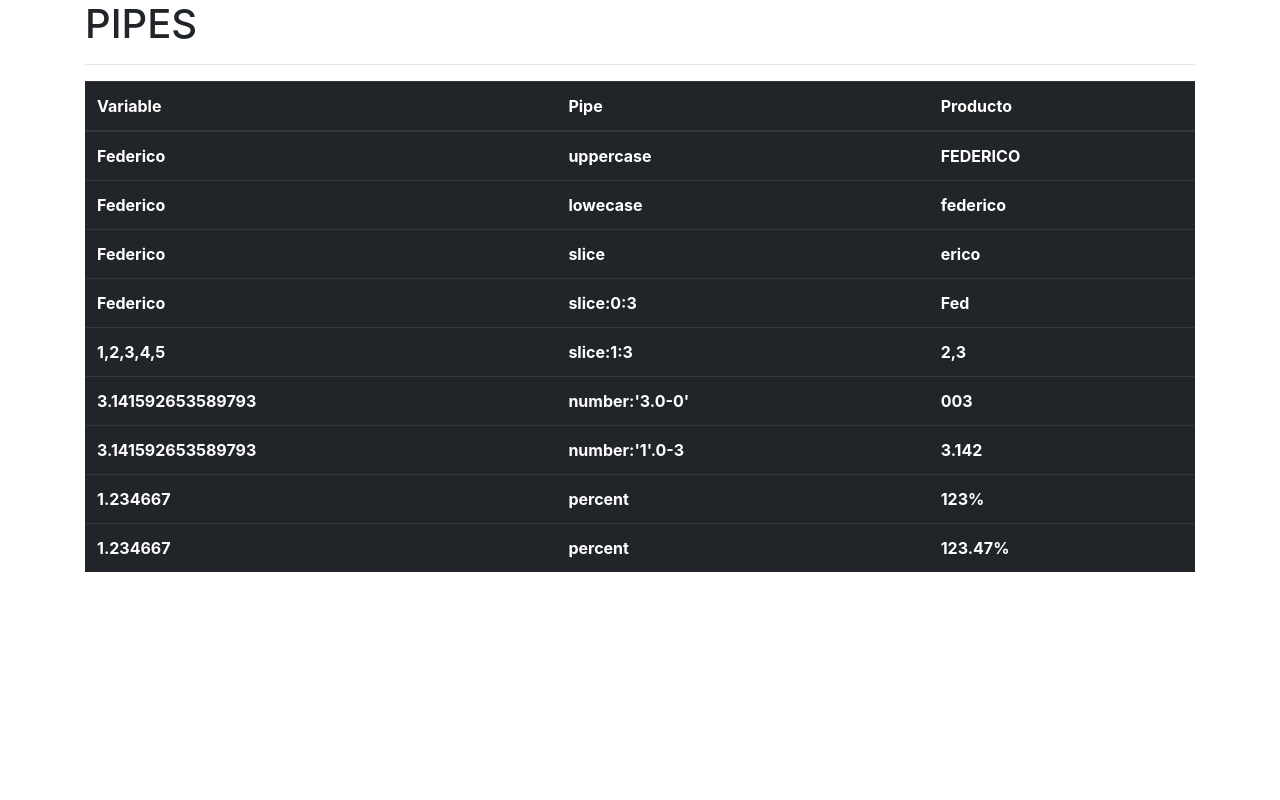
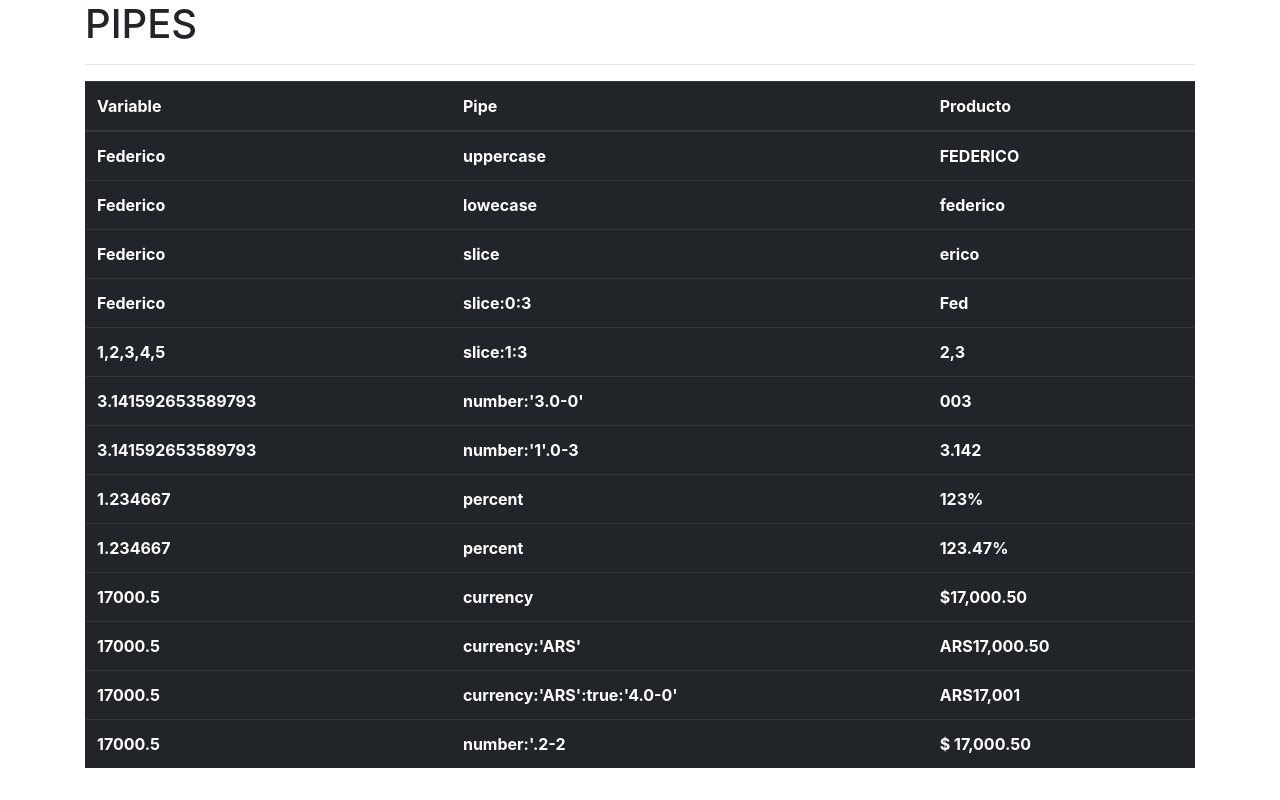
Before and after one commit to fedeatanasoff/angular-pipes, an Angular app: page / in a window 1280 px wide. Built offline with nearby package versions, Linux system fonts and the light colour scheme.

Commit message:
pipe currency

```diff
--- a/src/app/app.component.html
+++ b/src/app/app.component.html
@@ -56,6 +56,26 @@
         <th>percent</th>
         <th>{{a | percent:'2.2-2' }}</th>
       </tr>
+      <tr>
+        <th>{{ salario }}</th>
+        <th>currency</th>
+        <th>{{ salario | currency }}</th>
+      </tr>
+      <tr>
+        <th>{{ salario }}</th>
+        <th>currency:'ARS'</th>
+        <th>{{ salario | currency:'ARS' }}</th>
+      </tr>
+      <tr>
+        <th>{{ salario }}</th>
+        <th>currency:'ARS':true:'4.0-0'</th>
+        <th>{{ salario | currency:'ARS':true:'4.0-0' }}</th>
+      </tr>
+      <tr>
+        <th>{{ salario }}</th>
+        <th>number:'.2-2</th>
+        <th>$ {{ salario | number:'.2-2'}}</th>
+      </tr>
 
     </tbody>
   </table>
--- a/src/app/app.component.ts
+++ b/src/app/app.component.ts
@@ -11,4 +11,5 @@ export class AppComponent {
   array = [1, 2, 3, 4, 5];
   PI = Math.PI;
   a = 1.234667;
+  salario = 17000.5;
 }
```
